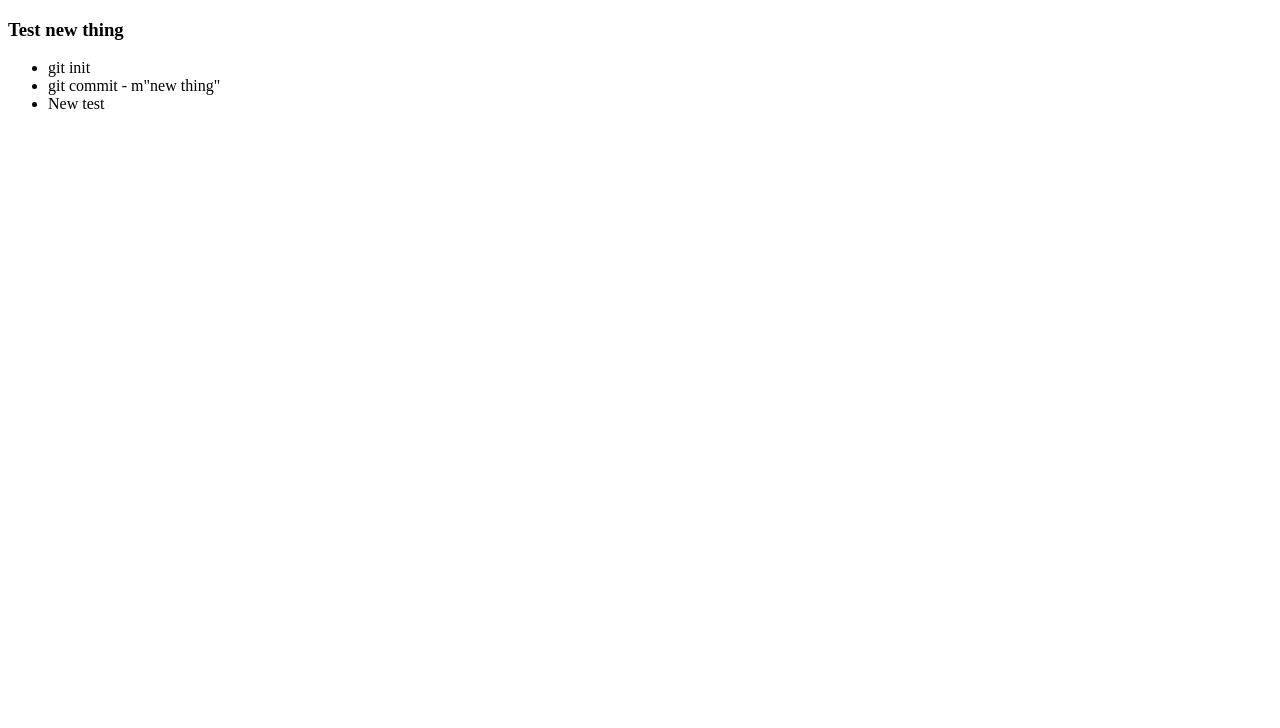
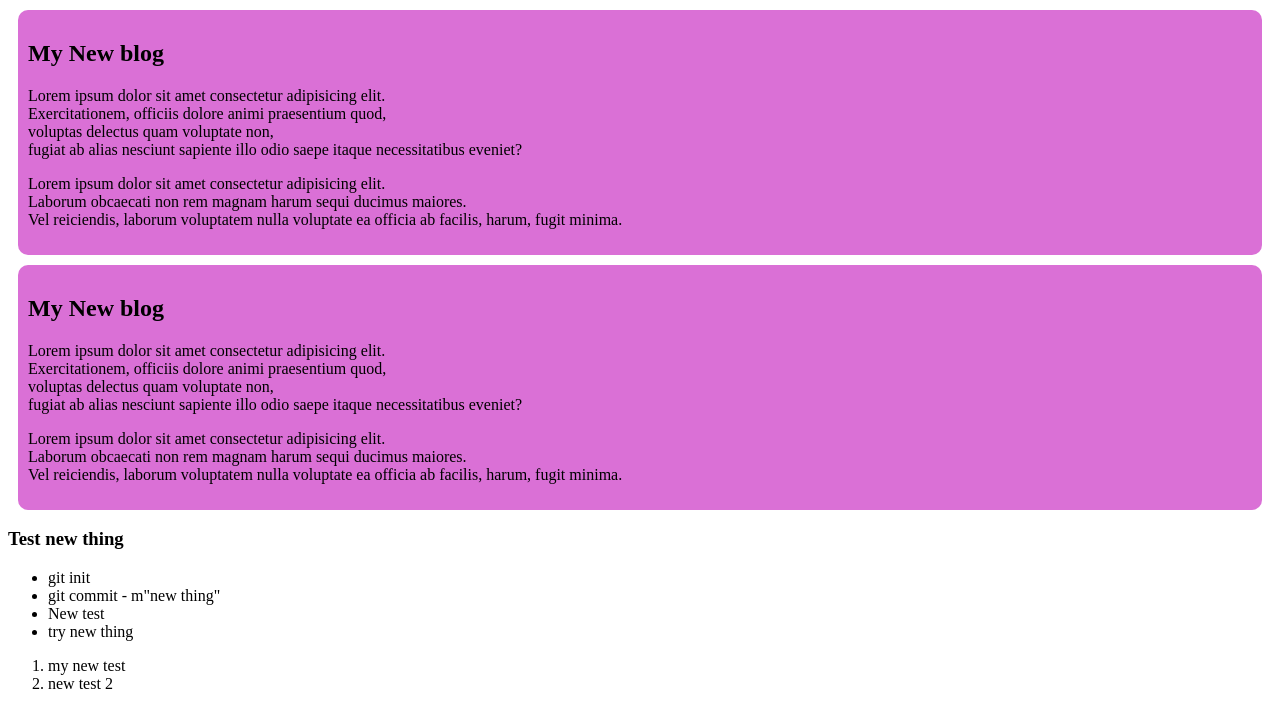
Before and after one commit to Naiem121/My-first-simpol-website, a plain HTML site: page Blog.html in a window 1280 px wide. Drawn offline with Linux system fonts and the light colour scheme.

Commit message:
new test 1

```diff
--- a/Blog.html
+++ b/Blog.html
@@ -4,17 +4,33 @@
     <meta charset="UTF-8">
     <meta name="viewport" content="width= , initial-scale=1.0">
     <title>My new Website</title>
+    <link rel="stylesheet" href="blog.css">
 </head>
 <body>
     <div>
+        <div class="new">
+            <h2>My New blog</h2>
+            <p>Lorem ipsum dolor sit amet consectetur adipisicing elit. <br> Exercitationem, officiis dolore animi praesentium quod, <br> voluptas delectus quam voluptate non, <br> fugiat ab alias nesciunt sapiente illo odio saepe itaque necessitatibus eveniet?</p>
+
+            <p>Lorem ipsum dolor sit amet consectetur adipisicing elit. <br> Laborum obcaecati non rem magnam harum sequi ducimus maiores. <br> Vel reiciendis, laborum voluptatem nulla voluptate ea officia ab facilis, harum, fugit minima.</p>
+        </div>
+        <div class="new">
+            <h2>My New blog</h2>
+            <p>Lorem ipsum dolor sit amet consectetur adipisicing elit. <br> Exercitationem, officiis dolore animi praesentium quod, <br> voluptas delectus quam voluptate non, <br> fugiat ab alias nesciunt sapiente illo odio saepe itaque necessitatibus eveniet?</p>
+
+            <p>Lorem ipsum dolor sit amet consectetur adipisicing elit. <br> Laborum obcaecati non rem magnam harum sequi ducimus maiores. <br> Vel reiciendis, laborum voluptatem nulla voluptate ea officia ab facilis, harum, fugit minima.</p>
+        </div>
         <h3>Test new thing</h3>
         <ul>
             <li>git init</li>
             <li>git commit - m"new thing"</li>
             <li>New test</li>
-
-
+            <li>try new thing</li>
         </ul>
+        <ol>
+            <li>my new test</li>
+            <li>new test 2</li>
+        </ol>
     </div>
 </body>
 </html>
--- /dev/null
+++ b/blog.css
@@ -0,0 +1,7 @@
+.new{
+
+    border-radius: 10px;
+    background-color: orchid;
+    margin: 10px;
+    padding: 10px;
+}
```
